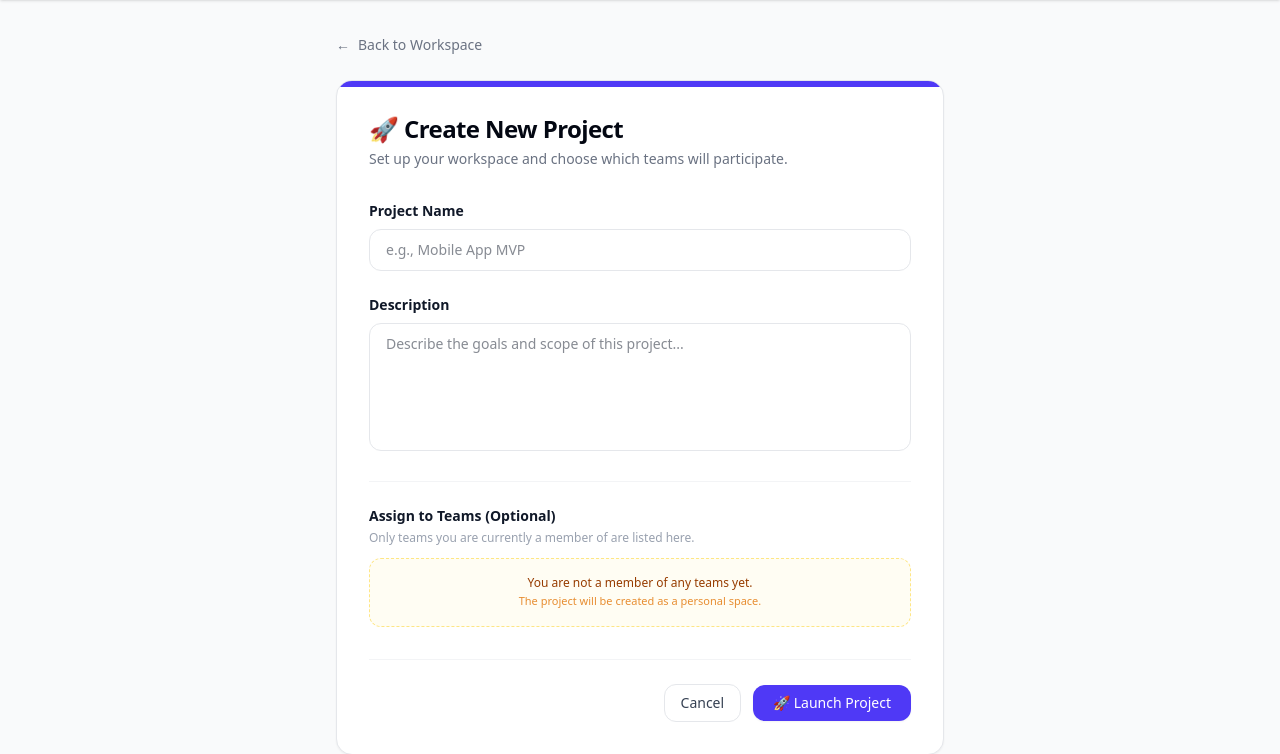
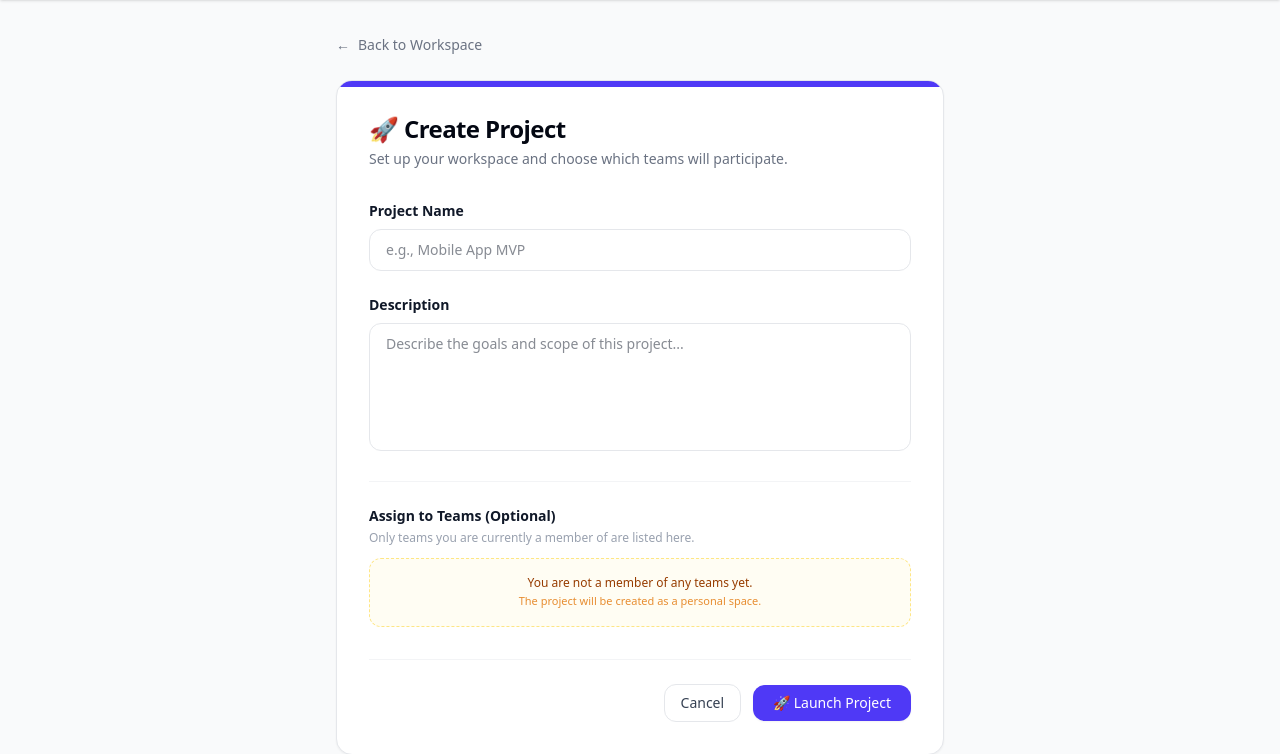
Before and after one commit to malyshkoserhii/task-manager, a Django app: page /projects/create/ in a window 1280 px wide. Shown: the part 69-823 px from the top of the page. Run offline with Django 5.2, Linux system fonts and the light colour scheme; the visitor is signed in with stand-in values (Sample User, id 1); data that the repository does not hold is empty; some libraries are stand-ins or nearby versions.

Commit message:
fix: Create project form title

```diff
--- a/templates/tasks/project_form.html
+++ b/templates/tasks/project_form.html
@@ -14,7 +14,7 @@
       <div class="absolute top-0 left-0 right-0 h-1.5 bg-indigo-600"></div>
 
       <div class="mb-8">
-        <h1 class="text-2xl font-bold text-gray-950 tracking-tight">🚀 Create New Project</h1>
+        <h1 class="text-2xl font-bold text-gray-950 tracking-tight">{{ object|yesno:"✏️ Edit Project,🚀 Create Project" }}</h1>
         <p class="text-sm text-gray-500 mt-1">Set up your workspace and choose which teams will participate.</p>
       </div>
 
```
